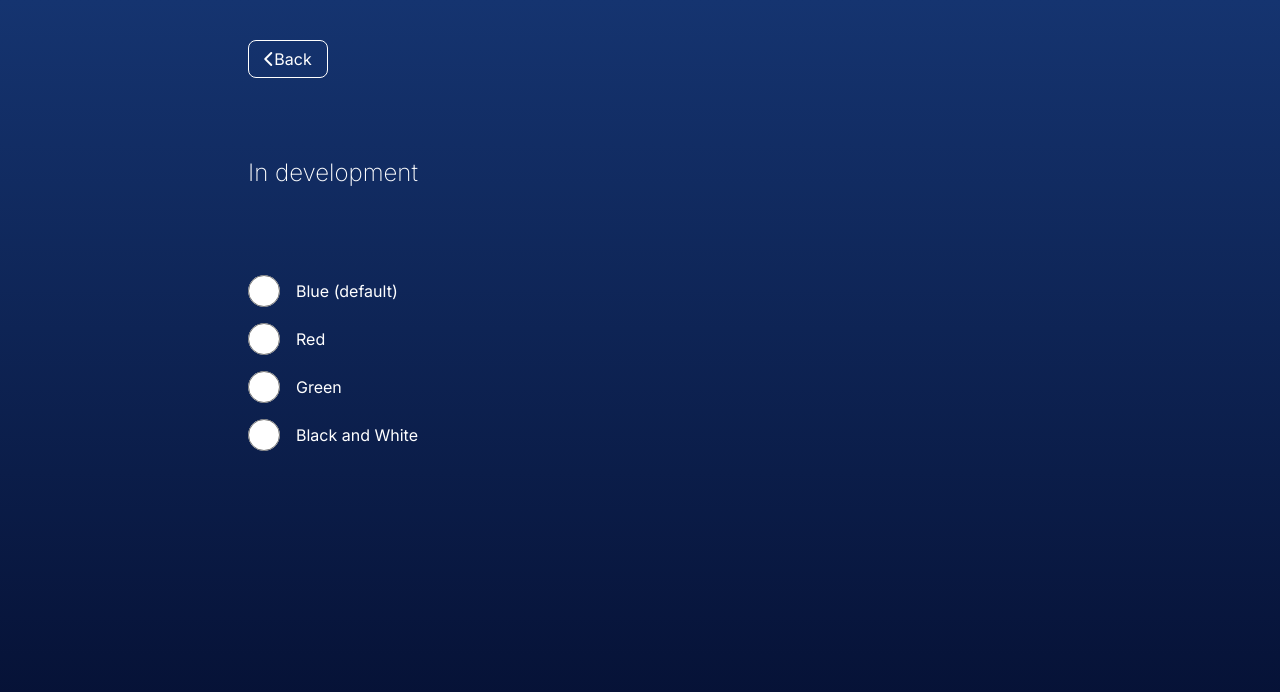
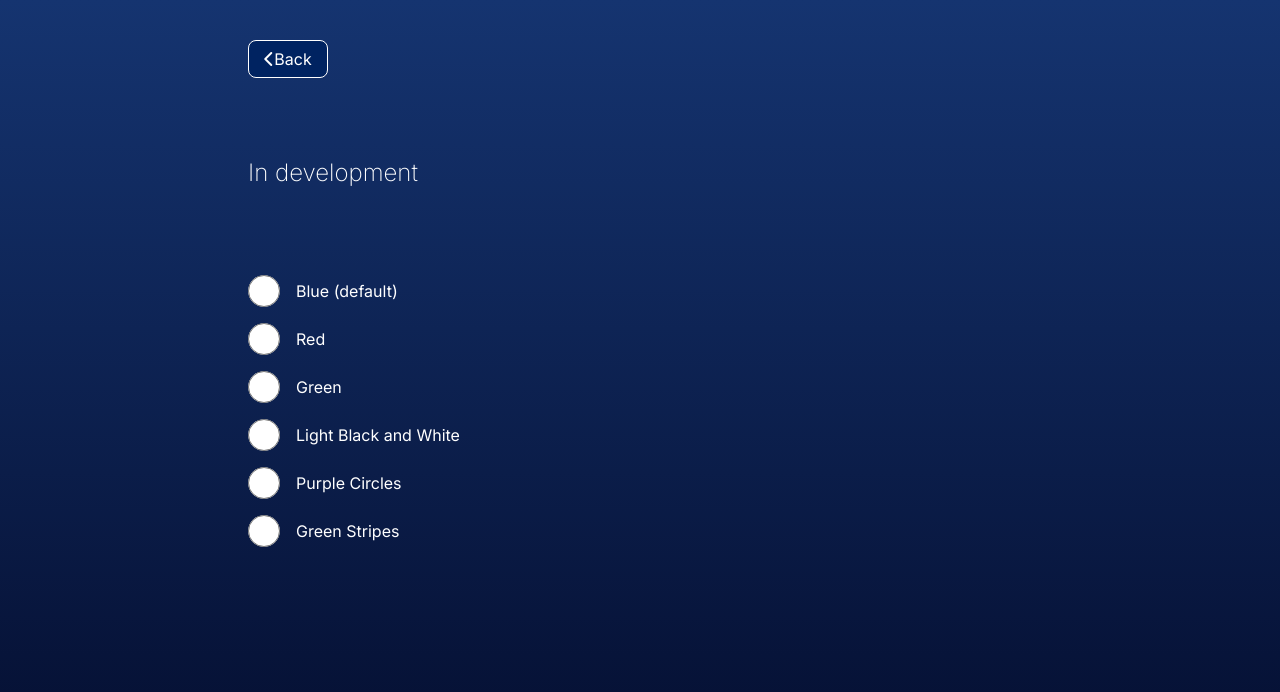
Before and after one commit to twincarlos/omniclone, a Next.js app: page /theme-selector in a window 1280 px wide. Shown: the top 692 px of the page. Built offline with nearby package versions, Linux system fonts and the light colour scheme.

Commit message:
added two new themes

```diff
--- a/src/app/globals.css
+++ b/src/app/globals.css
@@ -4,8 +4,47 @@
     "Fira Mono", "Droid Sans Mono", "Courier New", monospace;
 }
 
+[data-theme="green-stripes"] {
+  --background-size: 24px 24px;
+  --body-background: #004908;
+  --body-background-image: linear-gradient(#60f745 1.2000000000000002px, transparent 1.2000000000000002px), linear-gradient(to right, #60f745 1.2000000000000002px, #004908 1.2000000000000002px);
+  --body-background-blend-mode: multiply;
+  --even-list-card-background: #ffffff;
+  --odd-list-card-background: #e1e1e1;
+  --primary: #1c50af;
+  --secondary: #77EEFF;
+  --tertiary: #FF3E00;
+  --header-background: #072c0bcc;
+  --border-color: white;
+  --primary-text-color: white;
+  --secondary-text-color: black;
+  --primary-button-background: white;
+  --modal-background: #0000009c;
+  --groups-modal-header-background: white;
+  --container-background: white;
+}
+[data-theme="purple-circles"] {
+  --background-size: cover;
+  --body-background:  #eedfff;
+  --body-background-image: radial-gradient(circle at center center, #e600ff, #eedfff), repeating-radial-gradient(circle at center center, #e600ff, #e600ff, 14px, transparent 28px, transparent 14px);
+  --body-background-blend-mode: multiply;
+  --even-list-card-background: #ffffff;
+  --odd-list-card-background: #e1e1e1;
+  --primary: #1c50af;
+  --secondary: #77EEFF;
+  --tertiary: #FF3E00;
+  --header-background: #5620d4;
+  --border-color: white;
+  --primary-text-color: white;
+  --secondary-text-color: black;
+  --primary-button-background: white;
+  --modal-background: #0000009c;
+  --groups-modal-header-background: white;
+  --container-background: white;
+}
 [data-theme="light"] {
   --body-background: linear-gradient(#153470, #040d2e);
+  --body-background-image: linear-gradient(#153470, #040d2e);
   --even-list-card-background: #ffffff;
   --odd-list-card-background: #e1e1e1;
   --primary: #1c50af;
@@ -22,6 +61,7 @@
 }
 [data-theme="dark"] {
   --body-background: linear-gradient(#153470, #040d2e);
+  --body-background-image: linear-gradient(#153470, #040d2e);
   --even-list-card-background: #ffffff;
   --odd-list-card-background: #e1e1e1;
   --primary: #1c50af;
@@ -38,6 +78,7 @@
 }
 [data-theme="blue"] {
   --body-background: linear-gradient(#153470, #040d2e);
+  --body-background-image: linear-gradient(#153470, #040d2e);
   --even-list-card-background: #ffffff;
   --odd-list-card-background: #e1e1e1;
   --primary: #1c50af;
@@ -54,6 +95,7 @@
 }
 [data-theme="red"] {
   --body-background: linear-gradient(#701515, #2e0404);
+  --body-background-image: linear-gradient(#701515, #2e0404);
   --even-list-card-background: #ffffff;
   --odd-list-card-background: #e1e1e1;
   --primary: #1c50af;
@@ -70,6 +112,7 @@
 }
 [data-theme="green"] {
   --body-background: linear-gradient(#217015, #072e04);
+  --body-background-image: linear-gradient(#217015, #072e04);
   --even-list-card-background: #ffffff;
   --odd-list-card-background: #e1e1e1;
   --primary: #1c50af;
@@ -86,6 +129,7 @@
 }
 [data-theme="black-and-white"] {
   --body-background: #e8e8e8;
+  --body-background-image: #e8e8e8;
   --even-list-card-background: #ffffff;
   --odd-list-card-background: #e1e1e1;
   --primary: #1c50af;
@@ -112,7 +156,9 @@ html, body {
   max-width: 100vw;
   overflow-x: hidden;
   background: var(--body-background);
-  background-size: cover;
+  background-image: var(--body-background-image);
+  background-blend-mode: var(--body-background-blend-mode);
+  background-size: var(--background-size);
   background-position: center;
   height: 100dvh;
 }
@@ -278,6 +324,7 @@ input {
   border: 1px solid var(--border-color);
   border-radius: 4px;
   margin-bottom: 1em;
+  background: var(--header-background);
 }
 
 .bubbles {
@@ -304,7 +351,7 @@ input {
 
 .back-link {
   width: 5em;
-  background-color: transparent;
+  background-color: var(--header-background);
   color: var(--primary-text-color);
   font-size: 1em;
   padding: .5em 1em;
@@ -346,7 +393,7 @@ section.tournament-header {
 }
 
 a.pdf {
-  background-color: transparent;
+  background-color: var(--header-background);
   color: var(--primary-text-color);
   justify-content: center;
   align-items: center;
--- a/src/app/style.css
+++ b/src/app/style.css
@@ -2,7 +2,7 @@
     display: flex;
     flex-direction: column;
     gap: .5em;
-    background: var(--container-background);
+    background: white;
     border-radius: 5px;
     border: 1px solid var(--border-color);
 }
@@ -20,6 +20,7 @@
     padding: .5em;
     border-radius: 4px;
     border: 1px solid var(--border-color);
+    background: var(--header-background);
 }
 
 .status {
@@ -76,6 +77,7 @@ button.active {
     display: flex;
     flex-direction: column;
     gap: .5em;
+    background: var(--header-background);
 }
 
 .top-menu {
--- a/src/app/theme-selector/page.js
+++ b/src/app/theme-selector/page.js
@@ -52,7 +52,25 @@ export default function ThemeSelector() {
                             checked={theme === "black-and-white"}
                             onChange={handleOptionChange}
                         />
-                        Black and White
+                        Light Black and White
+                    </label>
+                    <label>
+                        <input
+                            type="radio"
+                            value="purple-circles"
+                            checked={theme === "purple-circles"}
+                            onChange={handleOptionChange}
+                        />
+                        Purple Circles
+                    </label>
+                    <label>
+                        <input
+                            type="radio"
+                            value="green-stripes"
+                            checked={theme === "green-stripes"}
+                            onChange={handleOptionChange}
+                        />
+                        Green Stripes
                     </label>
                 </div>
             </section>
```
